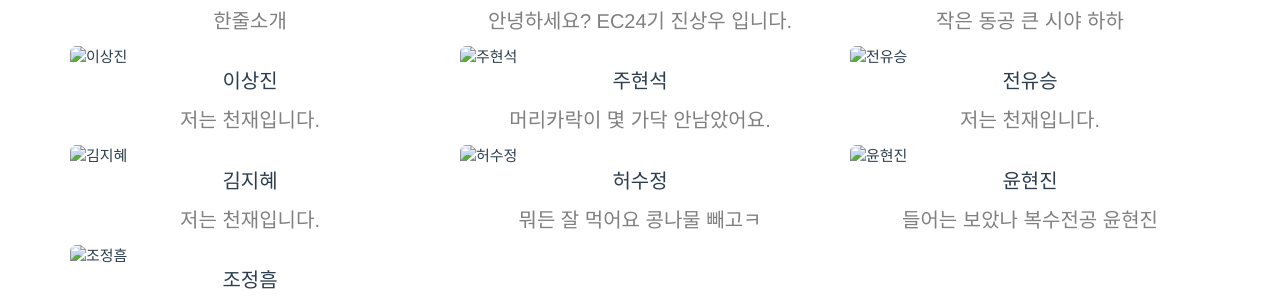
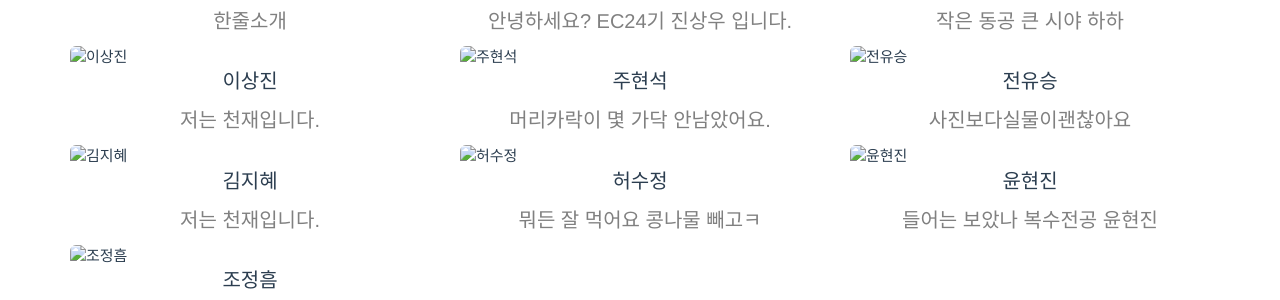
Before and after one commit to ec2014e/ec2014e.github.com, a Jekyll site: the page built from _members/2014-11-06-jys-6.md, in a window 1280 px wide and 900 px high, scrolled down 669 px. Shown: the part 151-451 px from the top of the window. Built offline with Jekyll 4.4.1, drawn with Linux system fonts in a browser that asks for light colours; some web fonts are replaced.

Commit message:
Update description.
Update description.

```diff
--- a/_members/2014-11-06-jys-6.md
+++ b/_members/2014-11-06-jys-6.md
@@ -2,5 +2,5 @@
 layout: default
 img: jys.png
 name: 전유승
-description: 저는 천재입니다.
+description: 사진보다실물이괜찮아요
 ---
```
